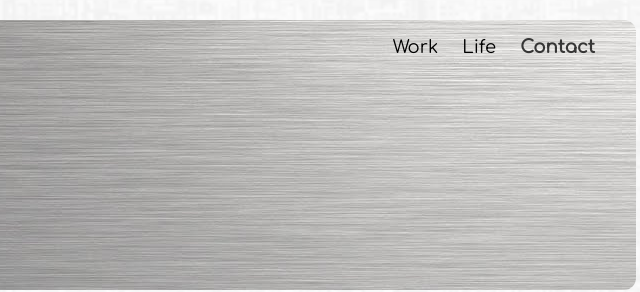
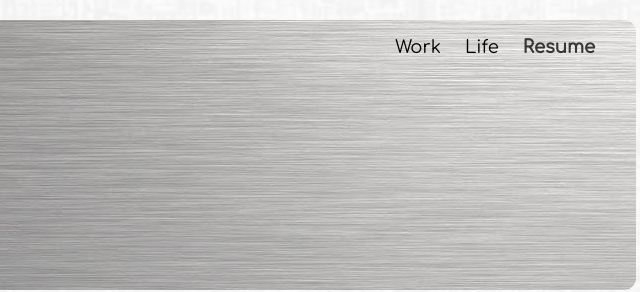
Before and after one commit to jeffkealy/jeff-kealy-portfolio, a website: page public/views/index.html in a window 1280 px wide. Shown: the top 292 px of the page, 631-1271 px from the left. Drawn offline with nearby package versions, Linux system fonts and the light colour scheme; a web font is replaced by a local one.

Commit message:
added resume

```diff
--- a/public/views/index.html
+++ b/public/views/index.html
@@ -14,7 +14,7 @@
       <div class="navbarDiv animated fadeInUp delay-two">
         <ul class="navbar">
           <li></li>
-          <li><a href="mailto:jeffkealy@gmail.com">Contact</a></li>
+          <li><a href="../assets/JeffKealyResume.pdf">Resume</a></li>
           <li><a href="#"><button id="lifeButton">Life</button></a></li>
           <li><a href="#"><button id="workButton">Work</button></a></li>
         </ul>
```
Also changed, not shown: 2 other files.
